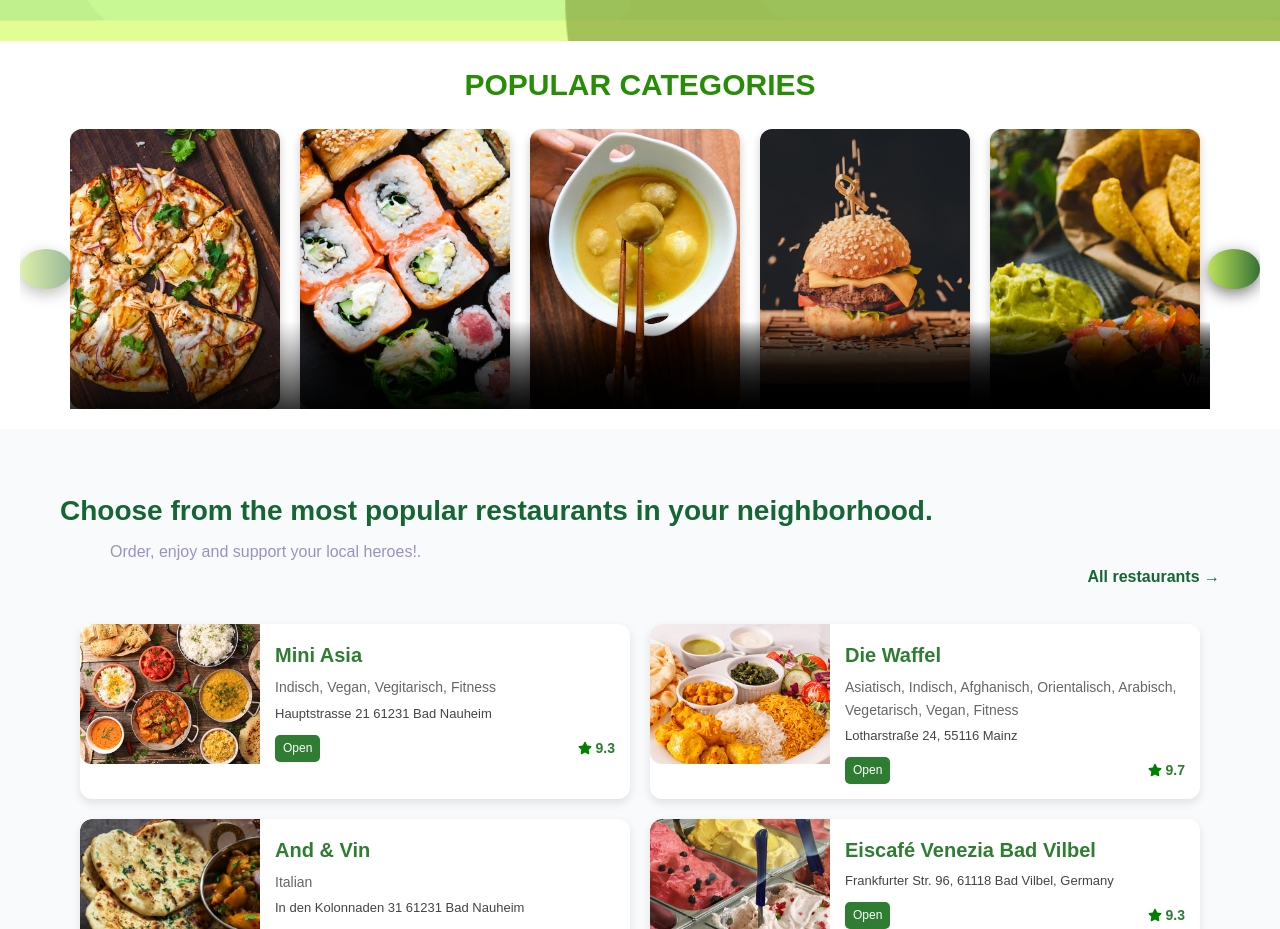
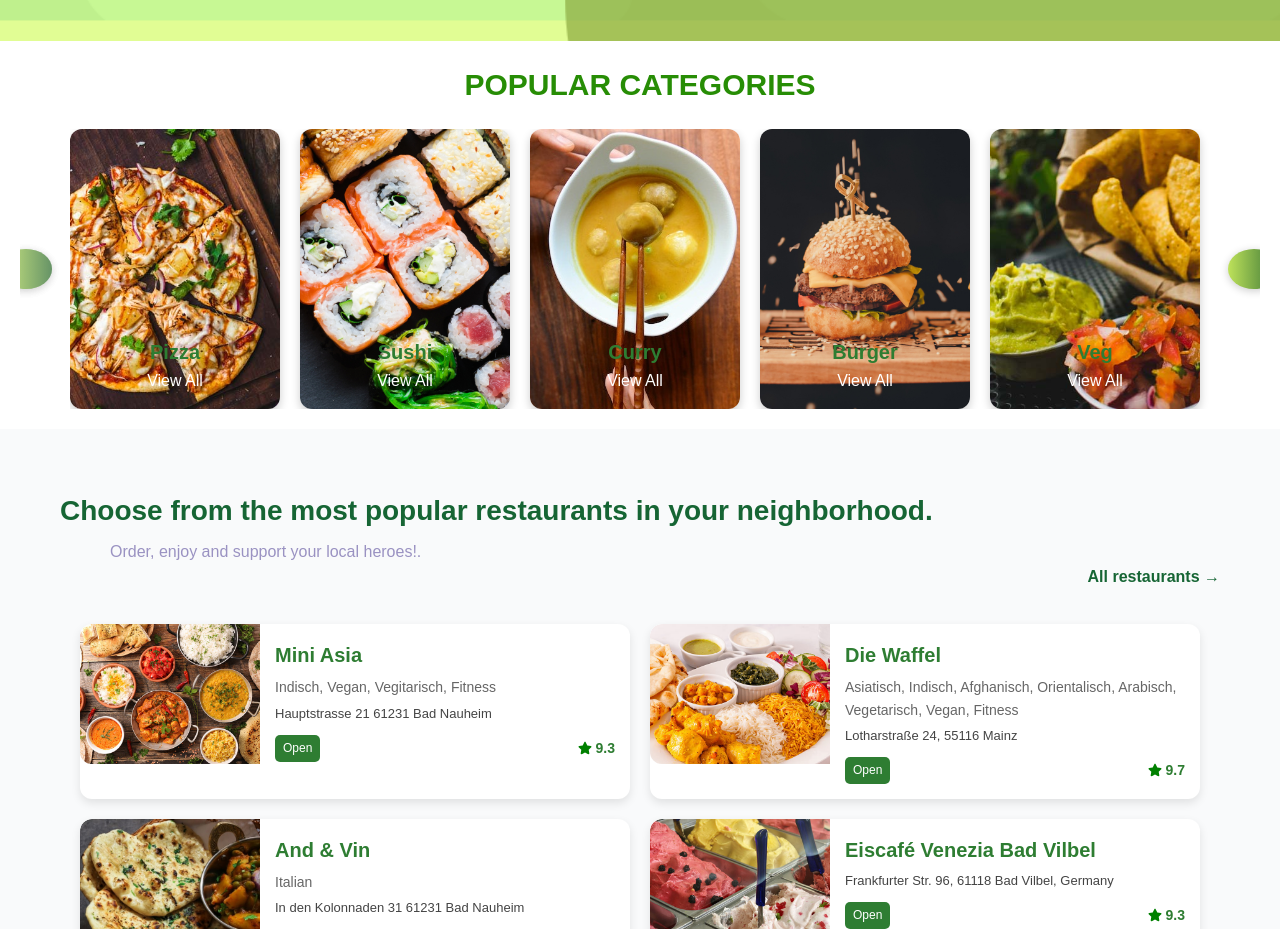
Before and after one commit to ahireashutosh10/Go-kidogo, a React (Vite) app: page / in a window 1280 px wide. Shown: the part 860-1789 px from the top of the page. Built offline with nearby package versions, Linux system fonts and the light colour scheme.

Commit message:
Changes_Homepage

```diff
--- a/src/component/Application.css
+++ b/src/component/Application.css
@@ -1,9 +1,11 @@
 /* App Download Section */
+
+
 .app-download {
     text-align: center;
     padding: 50px 0;
-    background-color: #f4f7f6; /* Light grey background */
-    margin-top: 50px; /* Push down the section */
+    background-color: #f4f7f6;
+    margin-top: 50px;
 }
 
 /* Heading Styling */
--- a/src/component/Application.jsx
+++ b/src/component/Application.jsx
@@ -6,8 +6,7 @@ import appStore from "../assets/astore.png"; // Update with actual path
 const AppDownload = () => {
     return (
         <section className="app-download"><br/>
-        <br/><br/><br/><br/><br/><br/><br/><br/><br/><br/><br/><br/><br/><br/><br/><br/><br/><br/><br/><br/>
-        <br/><br/><br/><br/><br/><br/><br/><br/><br/><br/><br/><br/>
+
             <h2>Gokido Android & iOS Mobile Application</h2>
             <div className="app-buttons">
                 <a href="https://play.google.com/store" target="_blank" rel="noopener noreferrer">
--- a/src/component/ProcessFlow.css
+++ b/src/component/ProcessFlow.css
@@ -1,4 +1,5 @@
-/* General Container */
+
+
 .container {
   display: flex;
   flex-direction: column;
@@ -96,7 +97,7 @@
 }
 
 /* Description Text Section */
-/* .GoKidogoUI {
+ .GoKidogoUI {
   text-align: left;
   padding: 50px;
   position: absolute;
@@ -116,28 +117,8 @@
   font-size: 18px;
   color: #666;
   line-height: 1.5;
-} */
-/* .GoKidogoUI {
-  text-align: left;
-  padding: 50px;
-  position: absolute;
-  top: 150px;
-  left: 1100px;
-  width: 500px;
 }
 
-.GoKidogoUI h2 {
-  font-size: 28px;
-  font-weight: bold;
-  color: green;
-  margin-bottom: 10px;
-}
-
-.GoKidogoUI p {
-  font-size: 18px;
-  color: #666;
-  line-height: 1.5;
-} */
 .gokidogo-section {
   display: flex;
   justify-content: space-between;
--- /dev/null
+++ b/src/pages/GokidoTool.css
@@ -0,0 +1,27 @@
+.background-image1 {
+    background: url('../assets/gokidogotoolspage.png') no-repeat center center/cover;
+    height: 300px;
+    display: flex;
+    align-items: center;
+    justify-content: center;
+    text-align: center;
+    color: white;
+    font-size: 24px;
+    font-weight: bold;
+    filter: brightness(100%);
+  }
+
+  .about-text1 {
+    font-size: 30px;
+    font-family: 'Times New Roman', serif;
+  }
+
+  .about-text1 h2 {
+    font-size: 2.5rem;
+  }
+
+  .about-text1 p {
+    margin-top: 1rem;
+    color: #fff;
+    text-align: center;
+  }
--- a/src/pages/GokidoTool.jsx
+++ b/src/pages/GokidoTool.jsx
@@ -1,10 +1,20 @@
 import React from 'react'
-
+import './GokidoTool.css'
 const GokidoTool = () => {
   return (
-    <div>
-      <h1>Hello fro Gokido</h1>
-    </div>
+    <>
+        <div className="background-image1">
+            <div className="text-content1">
+
+          </div>
+          <div className="about-text1">
+          <h1>About-us</h1>
+            <p>#We proTest:How we started!..</p>
+          </div>
+        </div>
+
+
+    </>
   )
 }
 
--- a/src/pages/Home.css
+++ b/src/pages/Home.css
@@ -14,6 +14,7 @@
 
 .title {
   color: #278d05;
+
   font-size: 30px;
   font-weight: bold;
   text-transform: uppercase;
@@ -44,6 +45,7 @@
 
 /* Card Styles */
 .card {
+  position: relative;
   width: 210px;
   height: 280px;
   border-radius: 12px;
@@ -68,14 +70,15 @@
   position: absolute;
   bottom: 0;
   width: 100%;
-    background: linear-gradient(to top, rgba(0, 0, 0, 0.8), transparent);
-    color: #fbf2f2;
+  /* background: linear-gradient(to top, rgba(0, 0, 0, 0.8), transparent); */
+  color: #ffffff;
   padding: 15px;
   text-align: center;
+
 }
 
 /* Arrow Styles */
-  .arrow {
+/* .arrow {
   position: absolute;
   top: 50%;
   transform: translateY(-50%);
@@ -102,7 +105,52 @@
 .arrow:disabled {
   opacity: 0.5;
   cursor: not-allowed;
+} */
+
+.arrow {
+  position: absolute;
+  top: 50%;
+  transform: translateY(-50%);
+  width: 40px;
+  height: 40px;
+  background-color: white;
+  border: none;
+  border-radius: 50%;
+  box-shadow: 0 2px 8px rgba(0, 0, 0, 0.2);
+  display: flex;
+  align-items: center;
+  justify-content: center;
+  cursor: pointer;
+  z-index: 10;
+  transition: background-color 0.3s ease, transform 0.2s ease;
 }
+
+.arrow:hover {
+  background-color: #e0e0e0;
+  transform: translateY(-50%) scale(1.1);
+}
+
+.arrow:disabled {
+  opacity: 0.5;
+  cursor: not-allowed;
+}
+
+.arrow-left {
+  left: -20px; /* Adjust if needed */
+}
+
+.arrow-right {
+  right: -20px; /* Adjust if needed */
+}
+
+.icon {
+  color: #333;
+  width: 20px;
+  height: 20px;
+}
+
+
+
 
 /* Responsive Design */
 @media (max-width: 1024px) {
@@ -131,11 +179,16 @@
 .main-title h2 {
   font-size: 28px;
   color: #166534;
+
   font-weight: 700;
 }
 
 .main-title p {
   color: #9a92c2;
+  margin-top: 5px;
+}
+.main-title h3 {
+  color: floralwhite;
   margin-top: 5px;
 }
 
@@ -176,12 +229,12 @@
   border-radius: 6px;
   padding: 8px 20px;
   cursor: pointer;
-    /* transition: background 0.3s ease; */
+  transition: background 0.3s ease;
   text-decoration: none;
 }
 
 .btn-1:hover {
-    background-color: #16a34a;
+  background-color: #ffffffe0;
 }
 
 @media (max-width: 768px) {
--- a/src/pages/Home.jsx
+++ b/src/pages/Home.jsx
@@ -105,14 +105,23 @@ function Home() {
               ))}
             </div>
           </div>
-          <button
+          {/* <button
             className="arrow arrow-right"
             onClick={nextSlide}
             aria-label="Next Slide"
             disabled={currentIndex + visibleCards >= totalCards}
           >
             <ChevronRightIcon className="icon" />
-          </button>
+          </button> */}
+
+
+<button className="arrow arrow-left" onClick={prevSlide} disabled={currentIndex === 0}>
+  <ChevronLeftIcon className="icon" />
+</button>
+<button className="arrow arrow-right" onClick={nextSlide}>
+  <ChevronRightIcon className="icon" />
+</button>
+
         </div>
       </div>
 
@@ -142,11 +151,12 @@ function Home() {
             </div>
 
           </div>
+          <ProcessFlow/>
+          <Application/>
+
+        </div>
 
 
-        </div>
-        <ProcessFlow/>
-        <Application/>
       </div>
 
     </>
```
Also changed, not shown: src/assets/gokidogotoolspage.png (added). Lines whose indentation alone changed are shown as unchanged.
